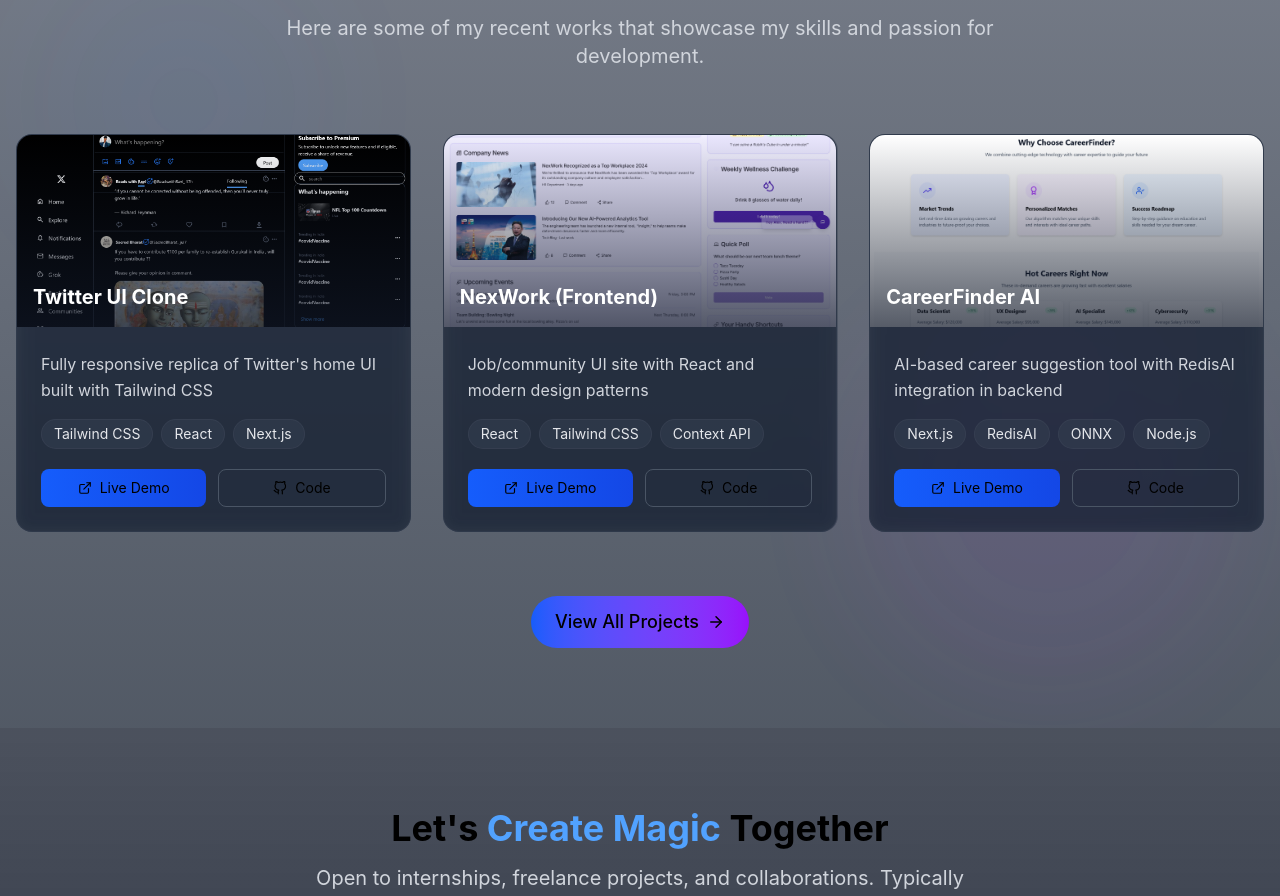
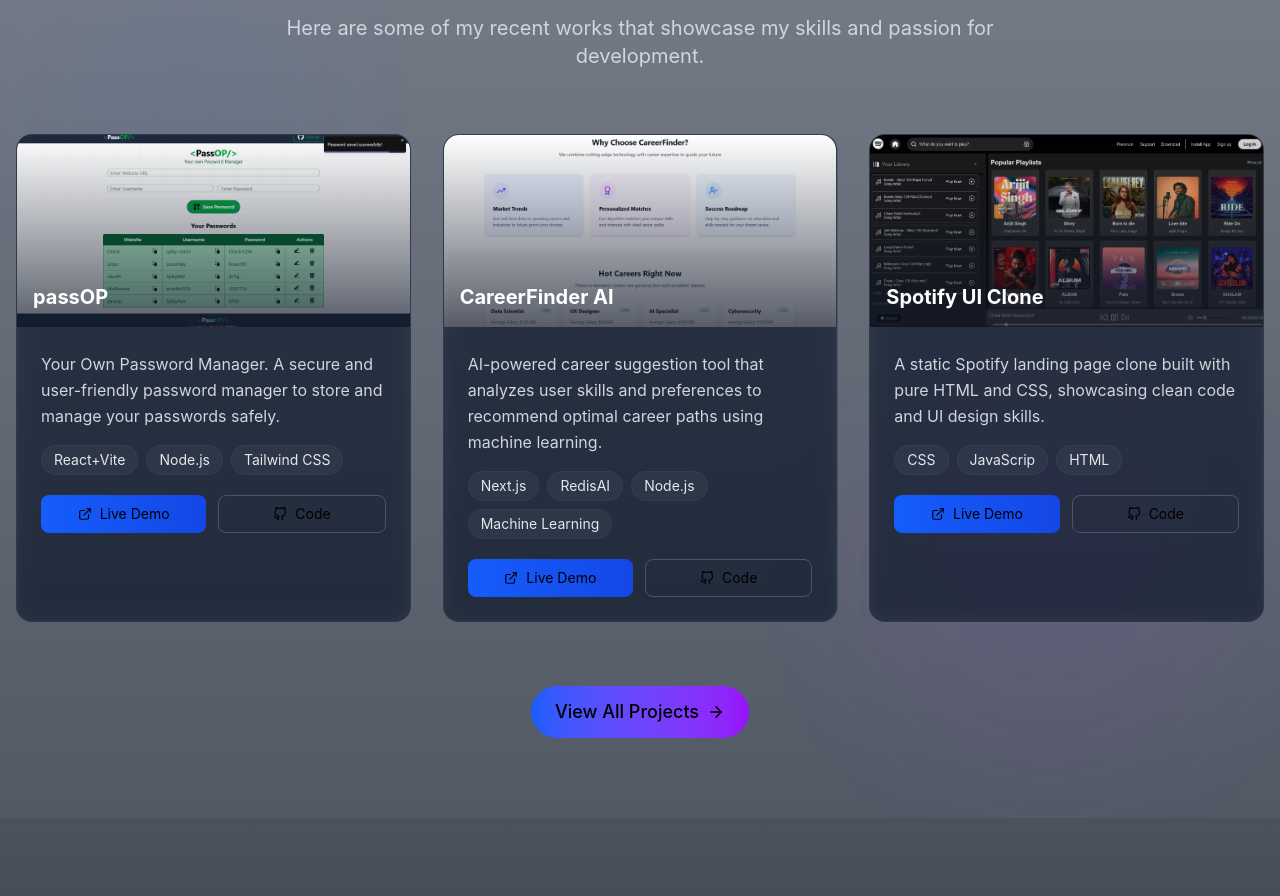
Before and after one commit to Mr-spiky/Spiky_Portfolio, a Next.js app: page / in a window 1280 px wide. Shown: the part 2284-3180 px from the top of the page. Built offline with nearby package versions, Linux system fonts and the light colour scheme.

Commit message:
Update project files

```diff
--- a/src/components/Projects.tsx
+++ b/src/components/Projects.tsx
@@ -19,30 +19,30 @@ export default function Projects() {
   const projects: Project[] = [
     {
       id: 1,
-      title: "Twitter UI Clone",
-      description: "Fully responsive replica of Twitter's home UI built with Tailwind CSS",
-      tech: ["Tailwind CSS", "React", "Next.js"],
-      image: "/images/twitter-clone.png",
-      liveUrl: "https://mr-spiky.github.io/my-webite/",
-      githubUrl: "https://github.com/Mr-spiky"
+      title: "passOP",
+      description: "Your Own Password Manager. A secure and user-friendly password manager to store and manage your passwords safely.",
+      tech: ["React+Vite", "Node.js", "Tailwind CSS"],  // adjust based on what you used
+      image: "/images/passop.png",
+      liveUrl: "https://pass-op-gamma.vercel.app/",     // replace with your actual deployed link
+      githubUrl: "https://github.com/Mr-spiky/passOP"
     },
     {
       id: 2,
-      title: "NexWork (Frontend)",
-      description: "Job/community UI site with React and modern design patterns",
-      tech: ["React", "Tailwind CSS", "Context API"],
-      image: "/images/nexwork.png",
-      liveUrl: "https://nexwork-project.vercel.app/",
-      githubUrl: "https://github.com/Mr-spiky"
+      title: "CareerFinder AI",
+      description: "AI-powered career suggestion tool that analyzes user skills and preferences to recommend optimal career paths using machine learning.",
+      tech: ["Next.js", "RedisAI", "Node.js", "Machine Learning"],
+      image: "/images/career-finder.png",
+      liveUrl: "https://careerfinder.spiky.dev",
+      githubUrl: "https://github.com/Mr-spiky/CareerFinder"
     },
     {
       id: 3,
-      title: "CareerFinder AI",
-      description: "AI-based career suggestion tool with RedisAI integration in backend",
-      tech: ["Next.js", "RedisAI", "ONNX", "Node.js"],
-      image: "/images/career-finder.png",
-      liveUrl: "https://careerfinder.spiky.dev",
-      githubUrl: "https://github.com/spiky/career-finder"
+      title: "Spotify UI Clone",
+      description: "A static Spotify landing page clone built with pure HTML and CSS, showcasing clean code and UI design skills.",
+      tech: ["CSS", "JavaScrip", "HTML"],  // adjust based on what you used
+      image: "/images/spotify.png",
+      liveUrl: "https://spotify-version.vercel.app/",     // replace with your actual deployed link
+      githubUrl: "https://github.com/Mr-spiky/spotify-version"
     }
   ];
 
--- a/src/constants/projects.ts
+++ b/src/constants/projects.ts
@@ -12,17 +12,6 @@ export const featuredProjects = [
   },
   {
     id: 2,
-    title: "NexWork Platform",
-    description: "A job search and community platform with modern UI/UX. Features user authentication, job listings, and community forums.",
-    tech: ["React", "Context API", "Tailwind CSS", "Firebase"],
-    image: "/images/nexwork.png",
-    liveUrl: "https://nexwork-project.vercel.app/",
-    githubUrl: "https://github.com/Mr-spiky/nexwork-project",
-    category: "Fullstack",
-    status: "Completed"
-  },
-  {
-    id: 3,
     title: "CareerFinder AI",
     description: "AI-powered career suggestion tool that analyzes user skills and preferences to recommend optimal career paths using machine learning.",
     tech: ["Next.js", "RedisAI", "Node.js", "Machine Learning"],
@@ -32,6 +21,17 @@ export const featuredProjects = [
     category: "AI/ML",
     status: "In Progress"
   },
+  {
+  id: 3,
+  title: "Spotify UI Clone",
+  description: "A static Spotify landing page clone built with pure HTML and CSS, showcasing clean code and UI design skills.",
+  tech: ["CSS","JavaScrip","HTML"],  // adjust based on what you used
+  image: "/images/spotify.png",
+  liveUrl: "https://spotify-version.vercel.app/",     // replace with your actual deployed link
+  githubUrl: "https://github.com/Mr-spiky/spotify-version",
+  category: "LocalHost",
+  status: "Completed"
+},
   {
   id: 4,
   title: "Netflix UI Clone",
@@ -44,16 +44,17 @@ export const featuredProjects = [
   status: "Completed"
 },
 {
-  id: 5,
-  title: "Todo App",
-  description: "A simple and responsive Todo application for managing daily tasks, built with modern web technologies.",
-  tech: ["React", "Node.js", "Tailwind CSS"],  // adjust based on what you used
-  image: "/images/todo-app.png",
-  liveUrl: "https://todo-app-seven-kappa-25.vercel.app/",     // replace with your actual deployed link
-  githubUrl: "https://github.com/Mr-spiky/Todo-app",
-  category: "Web App",
-  status: "Completed"
-},
+    id: 5,
+    title: "NexWork Platform",
+    description: "A Employee desktop to enhance  daily workflow with modern UI/UX. Features daily updates, Quick Poll, and Upcoming events and more.",
+    tech: ["React", "Context API", "Tailwind CSS", "Firebase"],
+    image: "/images/nexwork.png",
+    liveUrl: "https://nexwork-project.vercel.app/",
+    githubUrl: "https://github.com/Mr-spiky/nexwork-project",
+    category: "Fullstack",
+    status: "Completed"
+  },
+
 {
   id: 6,
   title: "passOP",
@@ -64,5 +65,17 @@ export const featuredProjects = [
   githubUrl: "https://github.com/Mr-spiky/passOP",
   category: "Web App",
   status: "Completed"
+},
+{
+  id: 7,
+  title: "Todo App",
+  description: "A simple and responsive Todo application for managing daily tasks, built with modern web technologies.",
+  tech: ["React", "Node.js", "Tailwind CSS"],  // adjust based on what you used
+  image: "/images/todo-app.png",
+  liveUrl: "https://todo-app-seven-kappa-25.vercel.app/",     // replace with your actual deployed link
+  githubUrl: "https://github.com/Mr-spiky/Todo-app",
+  category: "Web App",
+  status: "Completed"
 }
+
 ];
```
Also changed, not shown: public/images/spotify.png (added), public/images/todo-app.png.
